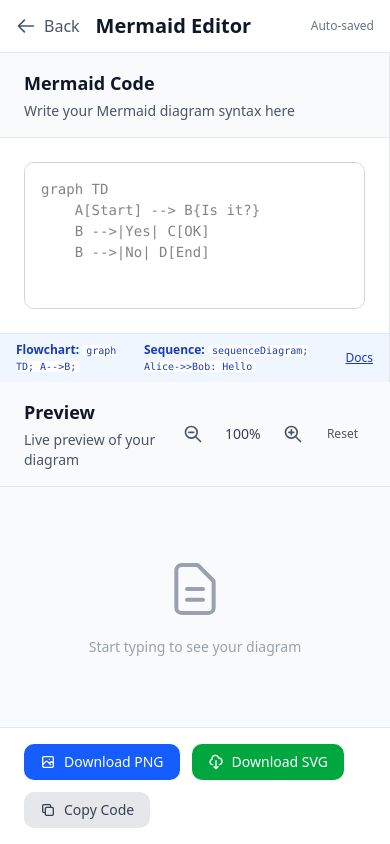
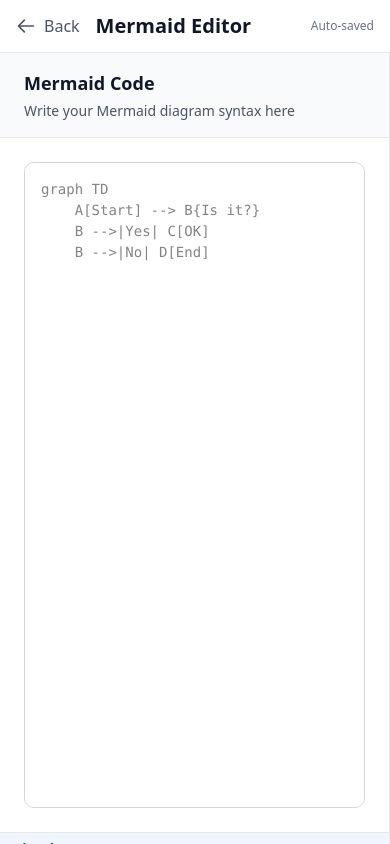
Before and after one commit to widnyana/tulkit, a Next.js app: page /mermaid-editor in a window 390 px wide. Built offline with nearby package versions, Linux system fonts and the light colour scheme.

Commit message:
fix: enable scrolling for both editor and preview panels

```diff
--- a/app/mermaid-editor/page.tsx
+++ b/app/mermaid-editor/page.tsx
@@ -60,15 +60,15 @@ export default function MermaidEditorPage() {
         </div>
       </div>
 
-      <div className="flex-1 overflow-hidden">
-        <div className="grid grid-cols-1 lg:grid-cols-2 gap-0 h-full">
+      <div className="flex-1 overflow-auto">
+        <div className="grid grid-cols-1 lg:grid-cols-2 gap-0 min-h-full">
           {/* Left Column - Editor */}
-          <div className="flex flex-col border-r border-gray-200 bg-white">
+          <div className="flex flex-col border-r border-gray-200 bg-white min-h-screen lg:min-h-0">
             <MermaidEditor value={code} onChange={setCode} />
 
             {/* Help Section - Collapsed at bottom */}
             <div className="border-t border-gray-200 bg-blue-50 px-4 py-2">
-              <div className="text-xs text-blue-800 flex items-center gap-4">
+              <div className="text-xs text-blue-800 flex items-center gap-4 flex-wrap">
                 <span>
                   <strong>Flowchart:</strong>{" "}
                   <code className="bg-white px-1 rounded text-[10px]">graph TD; A--&gt;B;</code>
@@ -92,7 +92,7 @@ export default function MermaidEditorPage() {
           </div>
 
           {/* Right Column - Preview */}
-          <div className="flex flex-col bg-white">
+          <div className="flex flex-col bg-white min-h-screen lg:min-h-0">
             <Preview code={code} />
             <Controls code={code} />
           </div>
```
